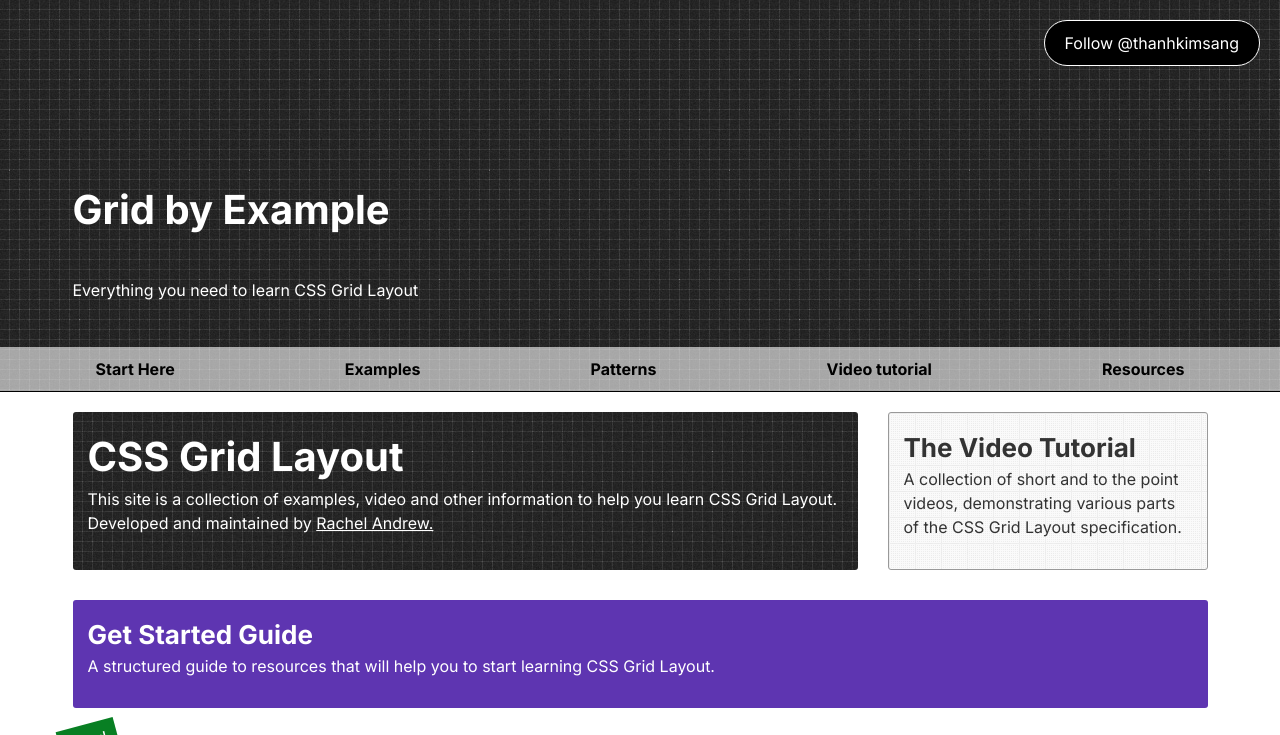
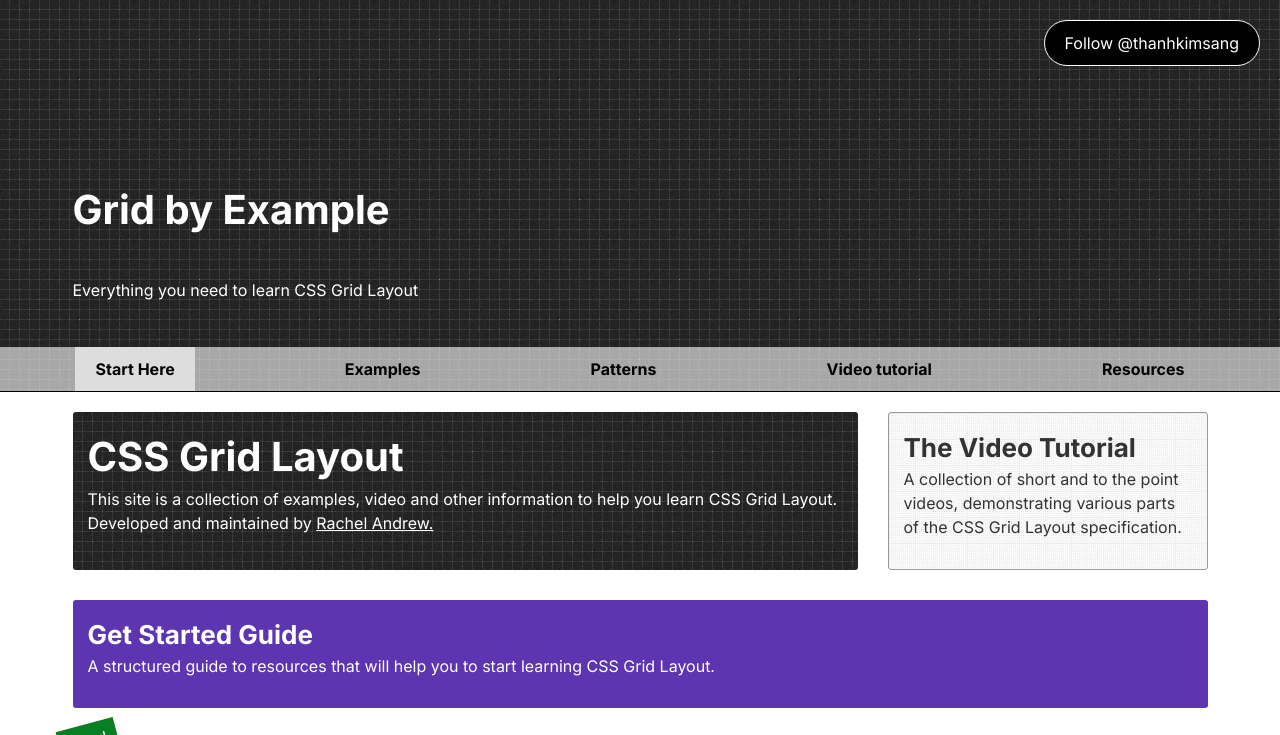
Before and after one commit to kimsang-thanh/grid-by-example, a plain HTML site: page index.html in a window 1280 px wide. In both pictures the pointer is over the link "Start Here". Shown: the top 735 px of the page. Drawn offline with Linux system fonts and the light colour scheme.

Commit message:
add hover to navigation

```diff
--- a/style.css
+++ b/style.css
@@ -84,6 +84,10 @@ body {
   display: inline-block;
   padding: 1rem 2rem;
   color: var(--color-black);
+}
+
+.header-nav__item a:hover {
+  background-color: #ddd;
 }
 
 /* position follow button */
```
